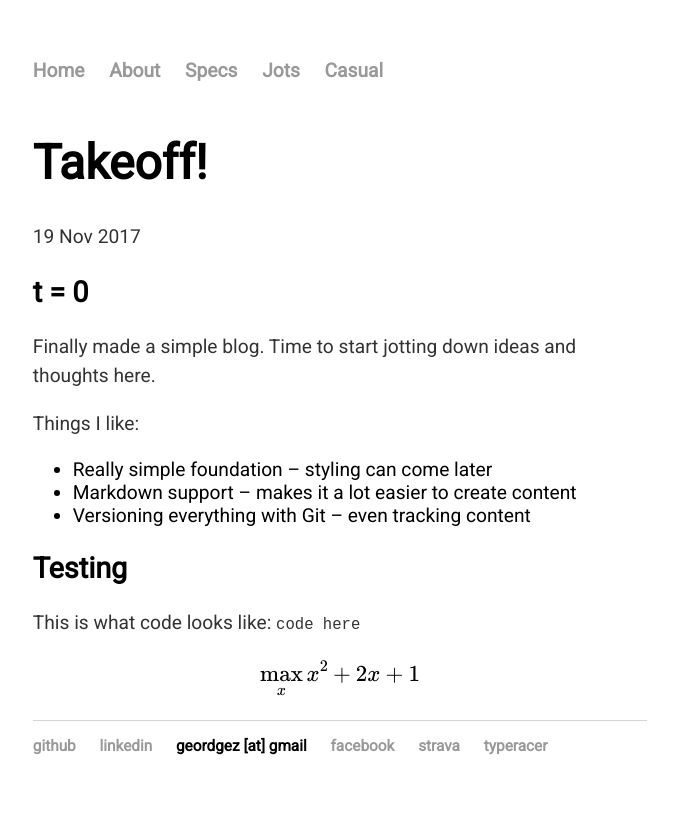
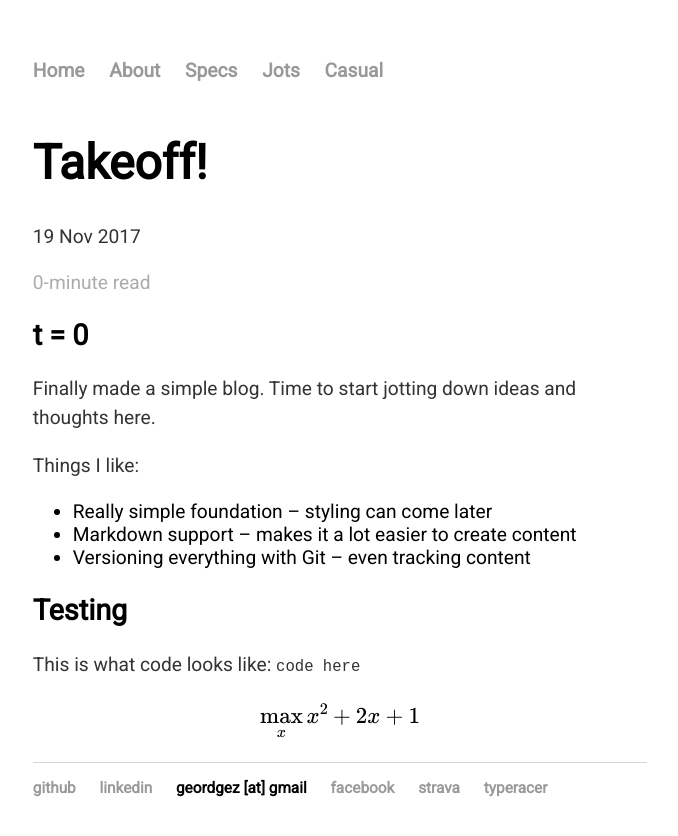
Before and after one commit to geordgez/geordgez.github.io, a Jekyll site: the page built from _posts/2017-11-19-takeoff.md, in a window 1280 px wide. Shown: the top 836 px of the page, without its empty margins (300-978 px from the left). Built offline with Jekyll 4.4.1, drawn with Linux system fonts in a browser that asks for light colours; formulas are drawn with MathJax 3.

Commit message:
Include estimated reading time in posts

```diff
--- /dev/null
+++ b/_includes/est_read_time.html
@@ -0,0 +1,6 @@
+{% assign word_count = content | number_of_words %}
+{% assign read_time = word_count | plus: 90 | divided_by:180 %}
+
+<span class="reading-time" title="Estimated reading time">
+  {{ read_time }}-minute read
+</span>
--- a/_layouts/post.html
+++ b/_layouts/post.html
@@ -4,6 +4,7 @@ custom_styles: "posts"
 ---
 <h1>{{ page.title }}</h1>
 <p class="meta">{{ page.date | date_to_string }}</p>
+{% include est_read_time.html %}
 
 <div class="post">
   {{ content }}
--- a/css/posts.css
+++ b/css/posts.css
@@ -1,3 +1,6 @@
 p {
   line-height: 1.5;
 }
+span.reading-time {
+  color: #acacac;
+}
```
